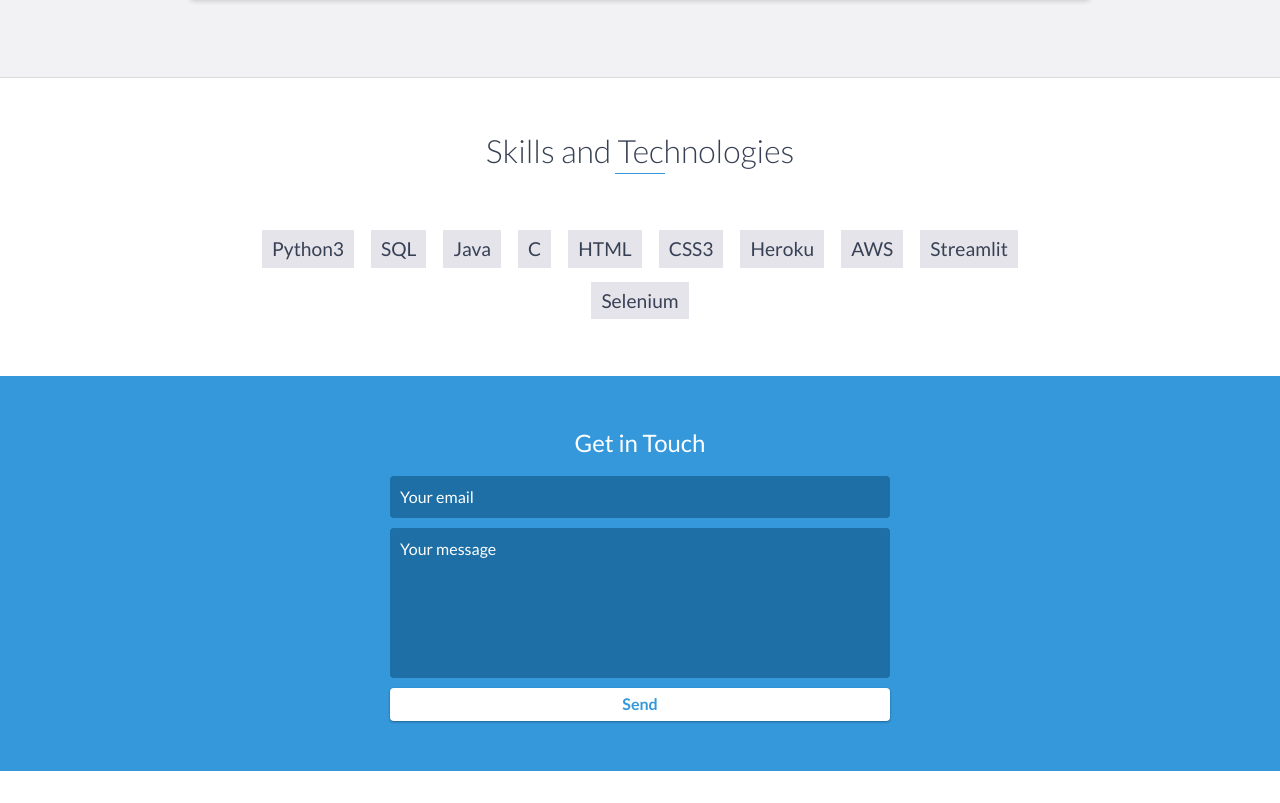
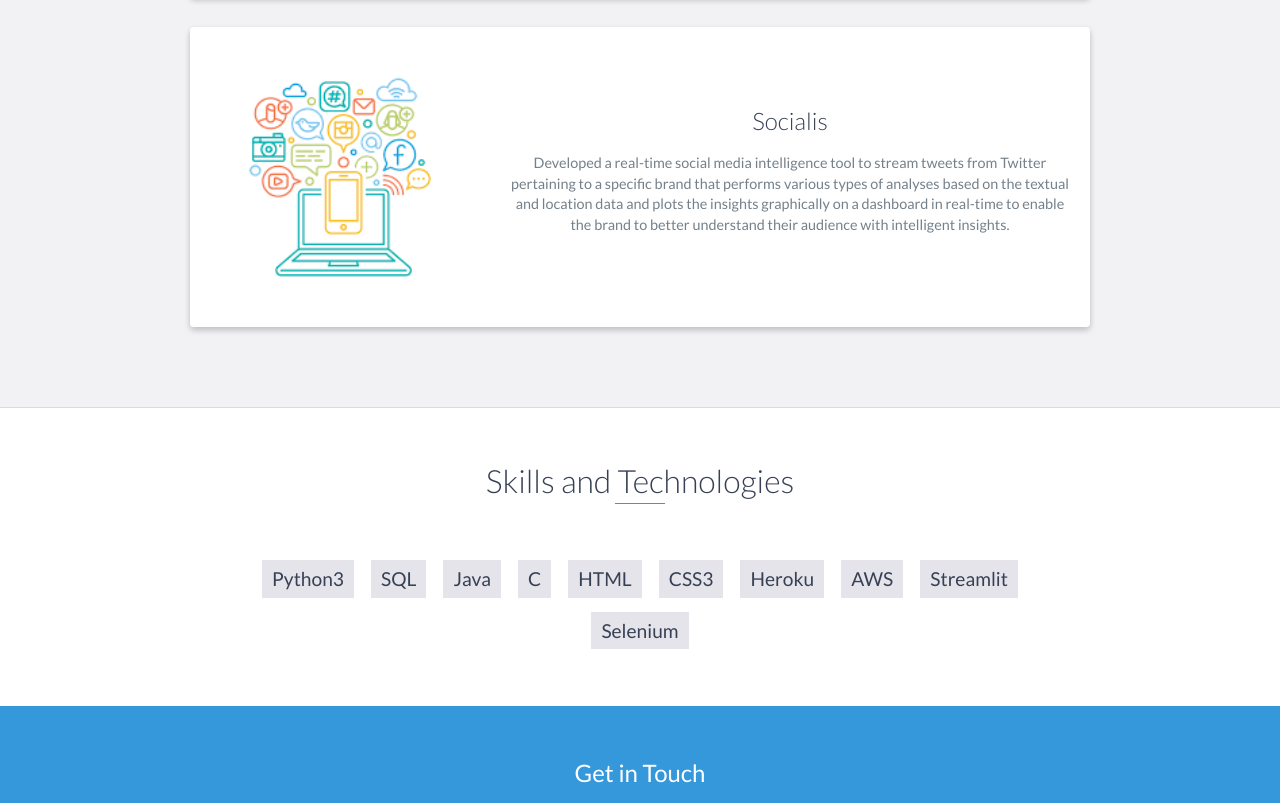
Before and after one commit to parthnagarkar875/parthnagarkar875.github.io, a website: page index.html in a window 1280 px wide. Shown: the part 5731-6534 px from the top of the page. Drawn offline with nearby package versions, Linux system fonts and the light colour scheme.

Commit message:
Added socialis

```diff
--- a/index.html
+++ b/index.html
@@ -332,6 +332,22 @@ Activities:
                 <!-- End .project-info -->
             </div>
 
+            <div class="project shadow-large">
+                <div class="project-image">
+                    <img src="images/socialis.png" width="300" height="300">
+                </div>
+                <!-- End .project-image -->
+                <div class="project-info">
+                    <h3>Socialis</h3>
+                    <p>
+                        Developed a real-time social media intelligence tool to stream tweets from Twitter pertaining to a specific brand that
+performs various types of analyses based on the textual and location data and plots the insights graphically on a dashboard in
+real-time to enable the brand to better understand their audience with intelligent insights.
+                    </p>
+            </div>
+            <!-- End .project-info -->
+        </div>
+
             </div>
         </div>
     </div>
```
Also changed, not shown: images/socialis.png (added).
